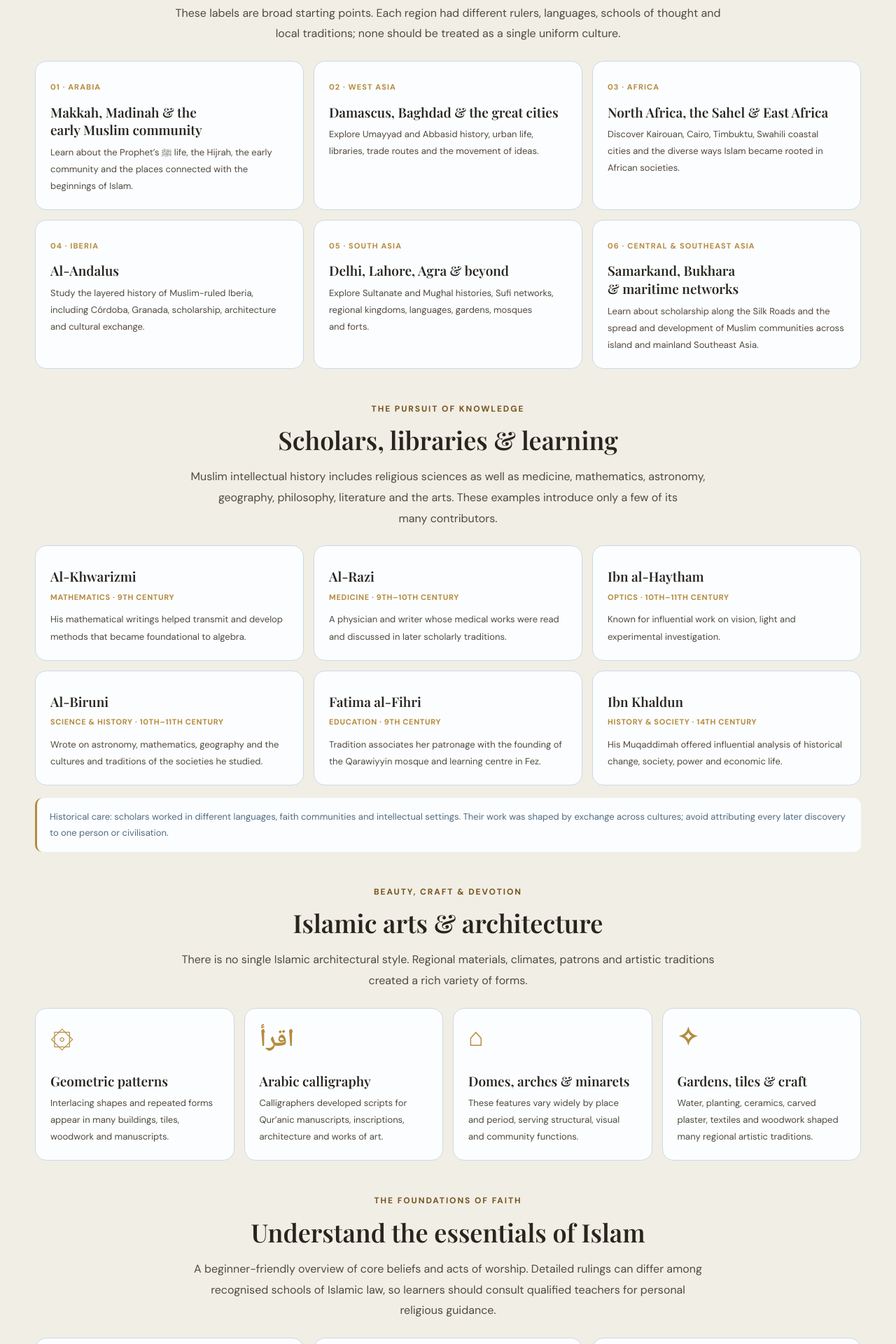
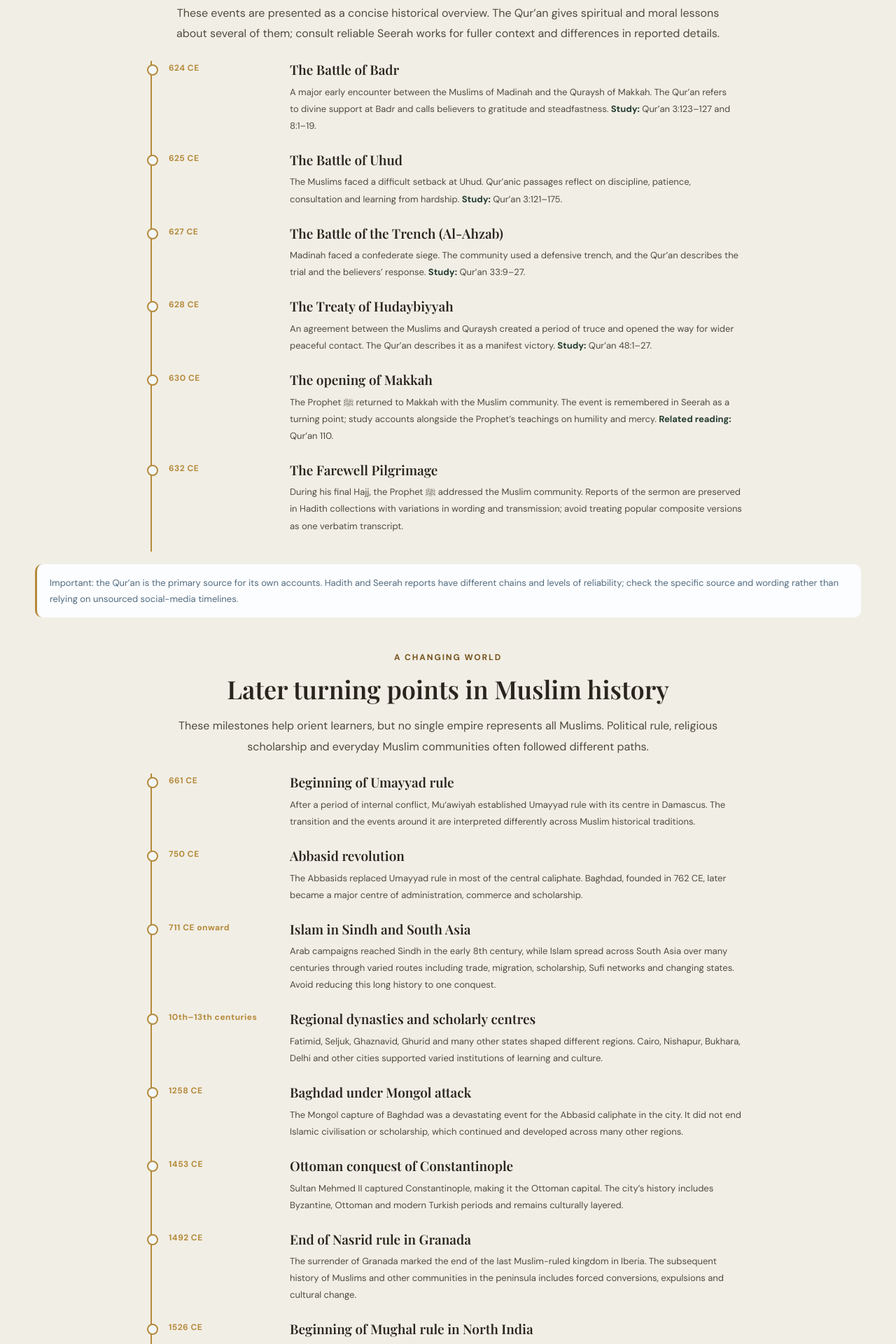
Before and after one commit to muhammadhadiurrehman7-max/rhm-islamic-circle, a Next.js app: page /heritage in a window 1280 px wide. Shown: the part 2160-4080 px from the top of the page at 70% size. Built offline with nearby package versions, Linux system fonts and the light colour scheme; a web font is replaced by a local one.

Commit message:
Expand Islamic history timeline and early events

```diff
--- a/app/heritage/page.tsx
+++ b/app/heritage/page.tsx
@@ -51,6 +51,34 @@ export default function IslamicHeritagePage() {
           <article><span className="heritage-date">c. 1299–1922</span><div><h3>The Ottoman state and empire</h3><p>From north-west Anatolia, the Ottoman state grew into a long-lasting empire with major architectural, artistic, legal and administrative legacies across three continents.</p></div></article>
           <article><span className="heritage-date">1526–1857</span><div><h3>The Mughal era in South Asia</h3><p>The Mughal dynasty shaped the history of much of South Asia through its courts, gardens, architecture, painting, literature and varied regional relationships.</p></div></article>
         </div>
+      </section>
+
+      <section className="heritage-history-section" id="early-events">
+        <div className="heritage-section-heading"><span className="eyebrow">The early Muslim community</span><h2>Key events in the Prophet’s ﷺ lifetime</h2><p>These events are presented as a concise historical overview. The Qur’an gives spiritual and moral lessons about several of them; consult reliable Seerah works for fuller context and differences in reported details.</p></div>
+        <div className="heritage-timeline">
+          <article><span className="heritage-date">624 CE</span><div><h3>The Battle of Badr</h3><p>A major early encounter between the Muslims of Madinah and the Quraysh of Makkah. The Qur’an refers to divine support at Badr and calls believers to gratitude and steadfastness. <strong>Study:</strong> Qur’an 3:123–127 and 8:1–19.</p></div></article>
+          <article><span className="heritage-date">625 CE</span><div><h3>The Battle of Uhud</h3><p>The Muslims faced a difficult setback at Uhud. Qur’anic passages reflect on discipline, patience, consultation and learning from hardship. <strong>Study:</strong> Qur’an 3:121–175.</p></div></article>
+          <article><span className="heritage-date">627 CE</span><div><h3>The Battle of the Trench (Al-Ahzab)</h3><p>Madinah faced a confederate siege. The community used a defensive trench, and the Qur’an describes the trial and the believers’ response. <strong>Study:</strong> Qur’an 33:9–27.</p></div></article>
+          <article><span className="heritage-date">628 CE</span><div><h3>The Treaty of Hudaybiyyah</h3><p>An agreement between the Muslims and Quraysh created a period of truce and opened the way for wider peaceful contact. The Qur’an describes it as a manifest victory. <strong>Study:</strong> Qur’an 48:1–27.</p></div></article>
+          <article><span className="heritage-date">630 CE</span><div><h3>The opening of Makkah</h3><p>The Prophet ﷺ returned to Makkah with the Muslim community. The event is remembered in Seerah as a turning point; study accounts alongside the Prophet’s teachings on humility and mercy. <strong>Related reading:</strong> Qur’an 110.</p></div></article>
+          <article><span className="heritage-date">632 CE</span><div><h3>The Farewell Pilgrimage</h3><p>During his final Hajj, the Prophet ﷺ addressed the Muslim community. Reports of the sermon are preserved in Hadith collections with variations in wording and transmission; avoid treating popular composite versions as one verbatim transcript.</p></div></article>
+        </div>
+        <div className="heritage-note">Important: the Qur’an is the primary source for its own accounts. Hadith and Seerah reports have different chains and levels of reliability; check the specific source and wording rather than relying on unsourced social-media timelines.</div>
+      </section>
+
+      <section className="heritage-history-section" id="later-turning-points">
+        <div className="heritage-section-heading"><span className="eyebrow">A changing world</span><h2>Later turning points in Muslim history</h2><p>These milestones help orient learners, but no single empire represents all Muslims. Political rule, religious scholarship and everyday Muslim communities often followed different paths.</p></div>
+        <div className="heritage-timeline">
+          <article><span className="heritage-date">661 CE</span><div><h3>Beginning of Umayyad rule</h3><p>After a period of internal conflict, Mu‘awiyah established Umayyad rule with its centre in Damascus. The transition and the events around it are interpreted differently across Muslim historical traditions.</p></div></article>
+          <article><span className="heritage-date">750 CE</span><div><h3>Abbasid revolution</h3><p>The Abbasids replaced Umayyad rule in most of the central caliphate. Baghdad, founded in 762 CE, later became a major centre of administration, commerce and scholarship.</p></div></article>
+          <article><span className="heritage-date">711 CE onward</span><div><h3>Islam in Sindh and South Asia</h3><p>Arab campaigns reached Sindh in the early 8th century, while Islam spread across South Asia over many centuries through varied routes including trade, migration, scholarship, Sufi networks and changing states. Avoid reducing this long history to one conquest.</p></div></article>
+          <article><span className="heritage-date">10th–13th centuries</span><div><h3>Regional dynasties and scholarly centres</h3><p>Fatimid, Seljuk, Ghaznavid, Ghurid and many other states shaped different regions. Cairo, Nishapur, Bukhara, Delhi and other cities supported varied institutions of learning and culture.</p></div></article>
+          <article><span className="heritage-date">1258 CE</span><div><h3>Baghdad under Mongol attack</h3><p>The Mongol capture of Baghdad was a devastating event for the Abbasid caliphate in the city. It did not end Islamic civilisation or scholarship, which continued and developed across many other regions.</p></div></article>
+          <article><span className="heritage-date">1453 CE</span><div><h3>Ottoman conquest of Constantinople</h3><p>Sultan Mehmed II captured Constantinople, making it the Ottoman capital. The city’s history includes Byzantine, Ottoman and modern Turkish periods and remains culturally layered.</p></div></article>
+          <article><span className="heritage-date">1492 CE</span><div><h3>End of Nasrid rule in Granada</h3><p>The surrender of Granada marked the end of the last Muslim-ruled kingdom in Iberia. The subsequent history of Muslims and other communities in the peninsula includes forced conversions, expulsions and cultural change.</p></div></article>
+          <article><span className="heritage-date">1526 CE</span><div><h3>Beginning of Mughal rule in North India</h3><p>Babur’s victory at Panipat established Mughal rule in parts of North India. The empire later changed significantly under different rulers and interacted with many regional powers and communities.</p></div></article>
+        </div>
+        <div className="heritage-note">Historical dates are conventional reference points. For deeper study, compare reputable academic histories and primary sources; political borders, dynastic labels and the dating of some events can be debated.</div>
       </section>
 
       <section className="heritage-history-section" id="civilisations">
```
